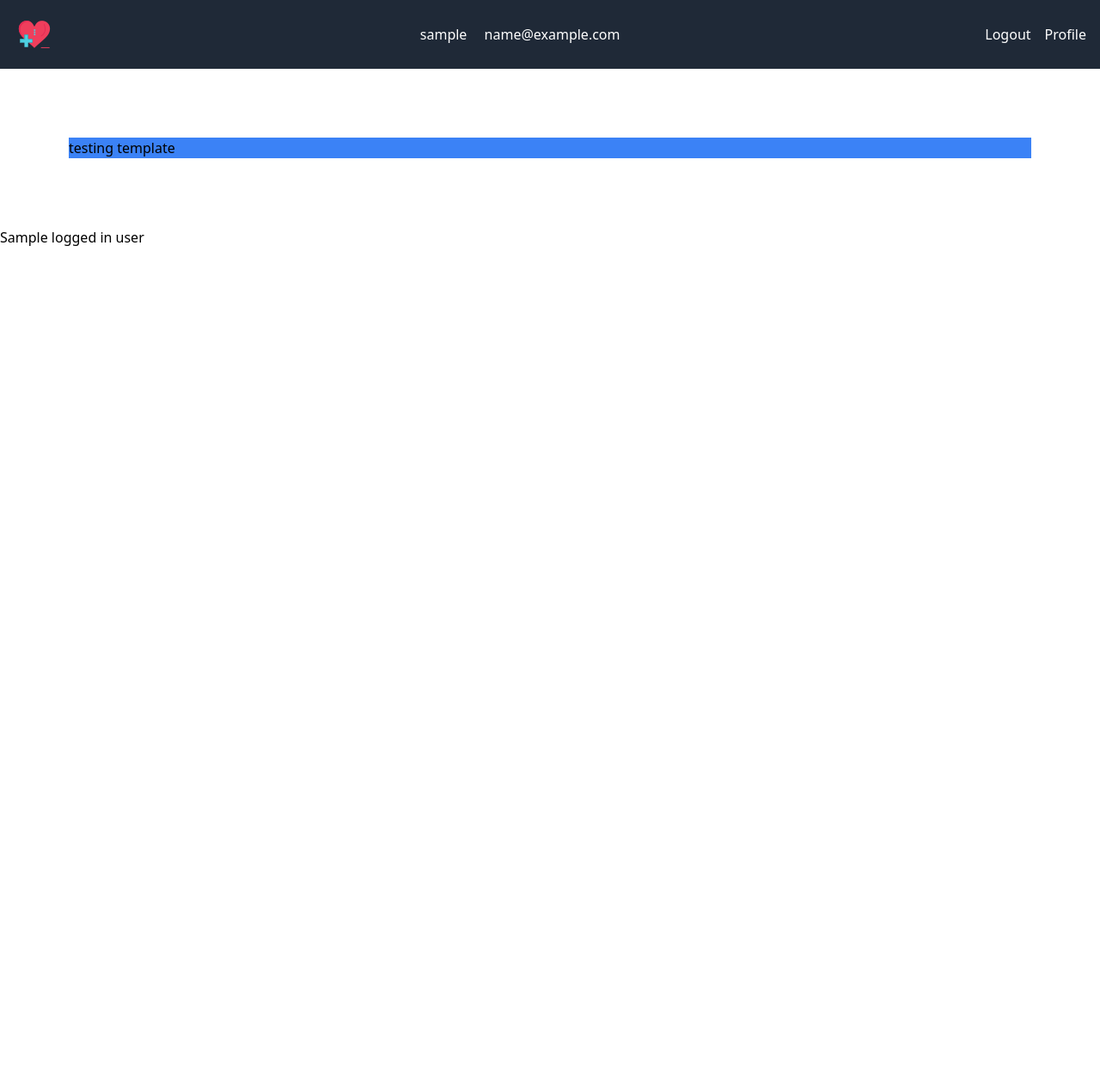
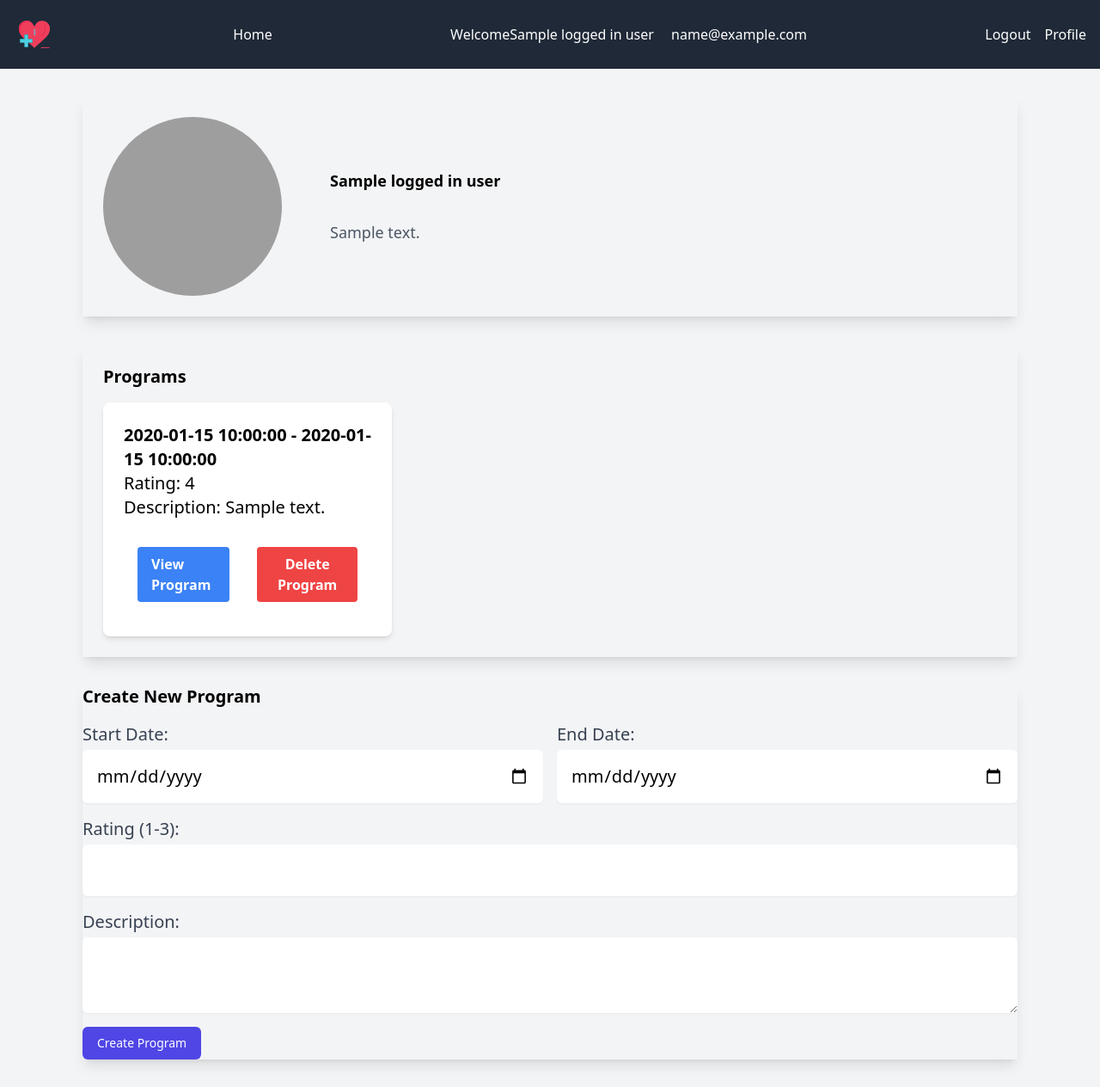
Before and after one commit to wells1989/Python-Flask-rehab_tracker, a Flask app: template templates/homepage.html in a window 1280 px wide. Shown: the whole page at 86% size. Before the commit the page ends 286 px from the top, so only its background shows below. Run offline with Flask 3, Linux system fonts and the light colour scheme; the template is opened without the code that fills it: most values are stand-ins (such as "Sample title", 1, 10 or a date in 2020); some libraries are stand-ins or nearby versions; grey boxes are pictures that could not be loaded.

Commit message:
program delete functionality added

```diff
--- a/app.py
+++ b/app.py
@@ -8,14 +8,22 @@ app = Flask(__name__)
 # DEV ONLY test route
 @app.route('/test', methods=["GET"])
 def test():
-    return render_template('test.html')
+    logged_in_user = session.get('logged_in_user')
+    return f' logged_in_user : {logged_in_user}'
 
 # homepage route
 @app.route('/', methods=["GET"])
 def homepage():
     logged_in_user = session.get('logged_in_user')
     if logged_in_user:
-        return render_template('homepage.html', logged_in_user = logged_in_user)
+
+        profile, profile_status_code = db_block(view_profile, logged_in_user['id'], logged_in_user)
+
+        programs, programs_status_code = db_block(view_all_user_programs, logged_in_user, logged_in_user['id'])
+        if programs_status_code != 200:
+            programs = []
+
+        return render_template('homepage.html', logged_in_user = logged_in_user, profile=profile, programs=programs)
     else:
         return render_template('login.html')
 
@@ -107,7 +115,7 @@ def user(id):
     if request.method == "GET":
         result = db_block(view_user, id, logged_in_user)
         if result:
-            profile = db_block(select_profile, id, logged_in_user)[0]
+            profile = db_block(view_profile, id, logged_in_user)[0]
             return render_template("profile_page.html", user=logged_in_user, profile=profile)
         else:
             return redirect("/")
@@ -150,12 +158,14 @@ def user(id):
 @app.route("/users/profiles/<int:user_id>", methods=["GET", "PUT"]) # user_id, NOT profile id
 def profile(user_id):
     logged_in_user = session.get('logged_in_user')
-    if not logged_in_user or id != logged_in_user["id"]:
+    if not logged_in_user:
         return render_template("not_authorised.html")
 
     if request.method == "GET":
-        profile = db_block(select_profile, user_id, logged_in_user)
+        profile, status_code = db_block(view_profile, user_id, logged_in_user)
         if profile:
+            if status_code == 401:
+                return render_template("not_authorised.html")
             # dev only, for postman queries
             if request.accept_mimetypes.accept_json:
                 return jsonify({"user": logged_in_user, "profile": profile}), 200
@@ -191,39 +201,6 @@ def password_reset(user_id):
             return result, status_code
         else:
             return f'password changed!'
-
-"""
-
-def change_password(conn, cursor, old_password, new_password, logged_in_user):
-    users_password_hash = logged_in_user["password"]
-
-    hex_string = users_password_hash.replace("\\x", "")
-    binary_hash = binascii.unhexlify(hex_string)
-
-    # Hashing the user's provided password for comparison
-    user_guess_encoded_password = old_password.encode('utf-8')
-
-    if bcrypt.checkpw(user_guess_encoded_password, binary_hash):
-        print("passwords match")
-
-        cursor.execute("SELECT * FROM users WHERE id = %s", (logged_in_user["id"],))
-
-        if cursor.rowcount == 0:
-            return "internal error", 500
-        else:
-            user = results_to_dict(cursor, "ind")
-
-            new_hashed_password = bcrypt.hashpw(new_password.encode('utf-8'), bcrypt.gensalt())
-            print(new_hashed_password)
-            cursor.execute("UPDATE users SET password = %s WHERE id = %s", (new_hashed_password, user['id']))
-            # above, returns id of the new user, can be accessed by cursor.fetchone()[0]
-            conn.commit()
-            return user, 200
-
-    else:
-        return "passwords don't match", 400
-"""
-
 
 
 ## exercise routes (viewing exercises or posting new one)
@@ -289,15 +266,23 @@ def programs_get_and_post(user_id):
                 return result
 
     elif request.method == "POST":
-        data = request.get_json()
-        start_date = data.get('start_date')
-        end_date = data.get('end_date')
-        rating = data.get('rating')
-        description = data.get('description')
 
-        result = db_block(create_program, logged_in_user, start_date, end_date, rating, description)
+        fields = ('start_date', 'end_date', 'description')
+        values = process_request(request, *fields)
 
-        return jsonify({'result': result})
+        start_date, end_date, description = values['start_date'], values["end_date"], values['description']
+
+        if 'rating' in values:
+            rating = values['rating']
+        else:
+            rating = None
+
+        result, status_code = db_block(create_program, logged_in_user, start_date, end_date, rating, description)
+
+        if status_code != 200:
+            return result, status_code
+
+        return redirect("/", code=301)
 
 # individual program routes (getting, updating, deleting)
 @app.route('/programs/program/<int:user_id>/<int:program_id>', methods=["GET"])
@@ -306,9 +291,21 @@ def get_user_program(user_id, program_id):
     if not logged_in_user:
         return "need to log in first!", 401
 
-    result = db_block(view_program, logged_in_user, user_id, program_id)
-    if result:
-            return result
+    result, status_code = db_block(view_program, logged_in_user, user_id, program_id)
+
+    user_agent = request.headers.get('User-Agent', '')
+    if 'Postman' in user_agent:
+        return result
+
+    if status_code == 401:
+        return render_template("not_authorised.html")
+
+    elif status_code != 200:
+        return redirect("/", code=301)
+
+    else:
+        return render_template("program_page.html", program=result)
+
 
 @app.route('/programs/<int:program_id>', methods=["PUT", "DELETE"])
 def programs_update_and_delete(program_id):
@@ -320,11 +317,16 @@ def programs_update_and_delete(program_id):
         return update_wrapper(request, ["start_date", "end_date", "rating", "description"], program_id, update_program, logged_in_user)
 
     elif request.method == "DELETE":
-        result = db_block(delete_program, program_id, logged_in_user)
-        if result:
-            return result
+        result, status_code = db_block(delete_program, program_id, logged_in_user)
+
+        user_agent = request.headers.get('User-Agent', '')
+        if 'Postman' in user_agent:
+            return result, status_code
+
+        if status_code == 401:
+            return redirect("not_authorised.html")
         else:
-            return 404
+            return redirect("/", code=301)
 
 
 ## program_exercise routes (adding, updating or deleting an exercise from a program)
--- a/templates/base.html
+++ b/templates/base.html
@@ -12,10 +12,11 @@
 <nav class="bg-gray-800 p-4">
     <div class="container mx-auto flex justify-between items-center">
         <img src="{{ url_for('static', filename='images/heart_icon.png') }}" alt="logo" />
+        <a href="/" class="text-white hover:text-gray-300">Home</a>
 
         {% if logged_in_user %}
             <div class="text-white">
-                <span class="mr-4">{{ logged_in_user.username }}</span>
+                <span class="mr-4">Welcome{{ logged_in_user.name }}</span>
                 <span>{{ logged_in_user.email }}</span>
             </div>
             {% else %}
--- a/templates/homepage.html
+++ b/templates/homepage.html
@@ -1,12 +1,108 @@
 {% extends "base.html" %}
 
 {% block content %}
+<style>
+    .overflow-y-scroll {
+    max-height: 60vh;
+}
+</style>
+
+<div class="bg-gray-100 py-8">
+    <div class="max-w-6xl mx-auto px-4 sm:px-6 lg:px-8">
+
+        <!-- Profile Section -->
+        <div class="block sm:flex items-center mb-8 gap-6 shadow-lg p-6 overflow-y-scroll">
+            <img src="{{ profile.profile_pic }}" alt="Profile Picture" class="w-36 h-36 md:w-48 md:w-48 lg:h-52 lg:w-52 rounded-full mr-4">
+            <div>
+                <p class="text-base md:text-lg font-bold p-4">{{ logged_in_user.name }}</p>
+                <p class="text-gray-600 p-4 text-base md:text-lg">{{ profile.bio }}</p>
+            </div>
+        </div>
+
+        <!-- Programs Section -->
+        <div class="shadow-lg p-6 overflow-y-scroll">
+            <h2 class="text-lg md:text-xl font-bold mb-4">Programs</h2>
+            <div class="grid grid-cols-1 sm:grid-cols-2 lg:grid-cols-3 gap-4" id="programs-container">
+                {% for program in programs %}
+                <div class="bg-white shadow-md rounded-lg p-6">
+                    <p class="font-bold text-base md:text-xl">{{ program.start_date }} - {{ program.end_date }}</p>
+                    <p class="text-base md:text-xl">Rating: {{ program.rating }}</p>
+                    <p class="text-base md:text-xl">Description: {{ program.description }}</p>
+                    <div class="flex flex-col sm:flex-row justify-center items-center mt-4">
+                        <a href="/programs/program/{{ logged_in_user.id }}/{{ program.id }}" class="bg-blue-500 hover:bg-blue-700 text-white font-bold py-2 m-4 px-4 rounded">
+                            View Program
+                        </a>
+                        <button class="bg-red-500 hover:bg-red-700 text-white font-bold py-2 px-4 m-4 rounded" data-program-id="{{ program.id }}">
+                            Delete Program
+                        </button>
+                    </div>
 
 
-<h1 class="bg-blue-500 m-20"> testing template</h1>
+                </div>
+                {% endfor %}
+            </div>
+        </div>
 
+        <!-- New Program Form -->
+        <div class="mt-8 shadow-lg overflow-y-scroll">
+            <h2 class="text-xl font-bold mb-4">Create New Program</h2>
+            <form action="/programs/{{ logged_in_user.id }}" method="post" class="space-y-4">
+                <div class="grid grid-cols-1 sm:grid-cols-2 gap-4">
+                    <div>
+                        <label for="start_date" class="block text-base md:text-xl font-medium text-gray-700">Start Date:</label>
+                        <input type="date" id="start_date" name="start_date" required
+                            class="mt-1 block w-full p-4 rounded-md text-base md:text-xl border-gray-300 shadow-sm focus:border-indigo-300 focus:ring focus:ring-indigo-200 focus:ring-opacity-50">
+                    </div>
+                    <div>
+                        <label for="end_date" class="block text-base md:text-xl font-medium text-gray-700">End Date:</label>
+                        <input type="date" id="end_date" name="end_date" required
+                            class="mt-1 block w-full p-4 rounded-md text-base md:text-xl border-gray-300 shadow-sm focus:border-indigo-300 focus:ring focus:ring-indigo-200 focus:ring-opacity-50">
+                    </div>
+                </div>
+                <div>
+                    <label for="rating" class="block text-base md:text-xl font-medium text-gray-700">Rating (1-3):</label>
+                    <input type="number" id="rating" value="null" name="rating" min="1" max="3"
+                        class="mt-1 block w-full p-4 rounded-md text-base md:text-xl border-gray-300 shadow-sm focus:border-indigo-300 focus:ring focus:ring-indigo-200 focus:ring-opacity-50">
+                </div>
+                <div>
+                    <label for="description" class="block text-base md:text-xl font-medium text-gray-700">Description:</label>
+                    <textarea id="description" name="description" required
+                        class="mt-1 block w-full rounded-md p-4 text-base md:text-xl border-gray-300 shadow-sm focus:border-indigo-300 focus:ring focus:ring-indigo-200 focus:ring-opacity-50"></textarea>
+                </div>
+                <input type="hidden" name="user_id" value="{{ logged_in_user.id }}">
+                <button type="submit"
+                    class="inline-flex items-center px-4 py-2 border border-transparent text-sm leading-5 font-medium rounded-md text-white bg-indigo-600 hover:bg-indigo-500 focus:outline-none focus:border-indigo-700 focus:ring-indigo-500 focus:ring-offset-2 focus:ring-offset-indigo-200">Create
+                    Program</button>
+            </form>
+        </div>
 
-    <p>{{ logged_in_user.name }} </p>
-    <p>{{ logged_in_user.is_admin }} </p>
+    </div>
+</div>
+
+<script src="https://cdn.tailwindcss.com/"></script>
+<script>
+    document.querySelectorAll('.bg-red-500').forEach(button => { // selecting all the delete
+        button.addEventListener('click', function() {
+            var programId = this.getAttribute('data-program-id');
+            deleteProgram(programId);
+        });
+    });
+
+    function deleteProgram(programId) {
+        alert(`program id ${programId} to be deleted`)
+        fetch(`/programs/${programId}`, {
+            method: 'DELETE',
+            headers: {
+                'Content-Type': 'application/json'
+            },
+        })
+        .then(response => {
+        if (response) {
+            window.location.reload();
+        }
+    })
+
+    }
+</script>
 
 {% endblock %}
```
Also changed, not shown: db.py (+8 -6 lines), templates/error_template.html (added, +24 -0 lines), templates/program_page.html (added, +13 -0 lines).
